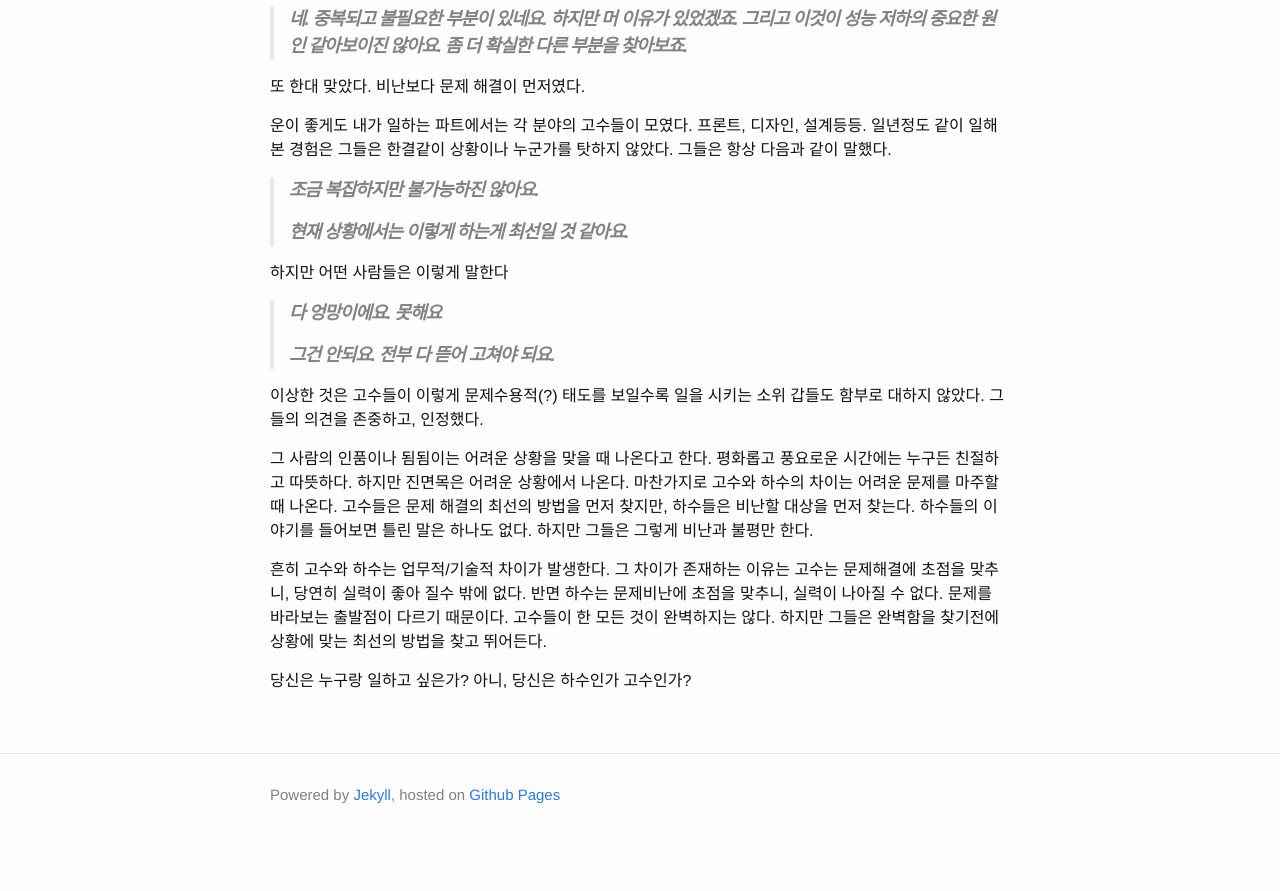
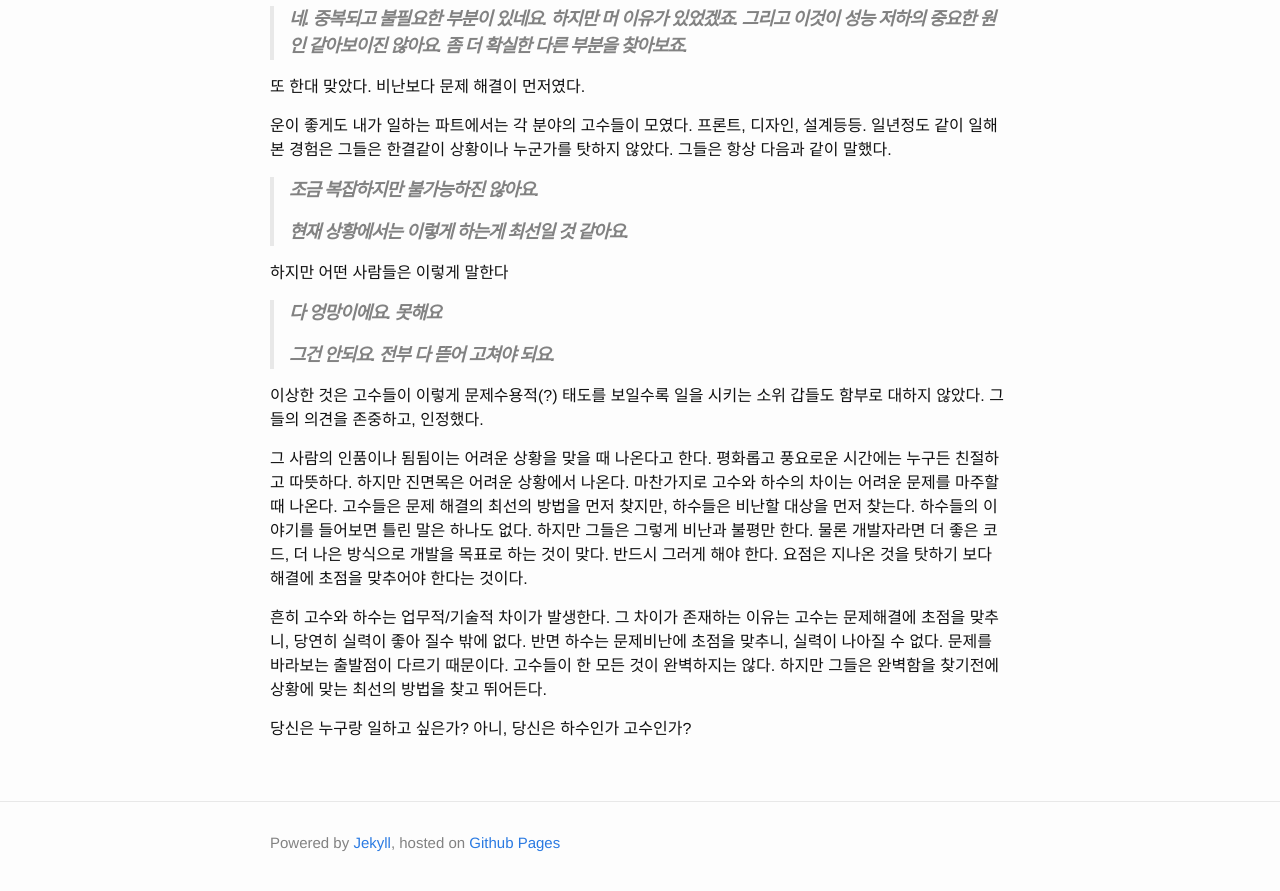
Before and after one commit to yookeun/yookeun.github.io, a Jekyll site: the page built from _posts/2023-01-27-think-level.md, in a window 1280 px wide and 900 px high, scrolled down 1475 px. Shown: the top 891 px of the window. Built offline with Jekyll 4.4.1, drawn with Linux system fonts in a browser that asks for light colours; comment, search, counter and statistics services are not loaded; before the commit the page ends 2327 px from its top, so only the background shows below that.

Commit message:
post modified

```diff
--- a/_posts/2023-01-27-think-level.md
+++ b/_posts/2023-01-27-think-level.md
@@ -65,7 +65,7 @@ categories: think
 
 이상한 것은 고수들이 이렇게 문제수용적(?) 태도를 보일수록 일을 시키는 소위 갑들도 함부로 대하지 않았다. 그들의 의견을 존중하고, 인정했다.
 
-그 사람의 인품이나 됨됨이는 어려운 상황을 맞을 때 나온다고 한다. 평화롭고 풍요로운 시간에는 누구든 친절하고 따뜻하다. 하지만 진면목은 어려운 상황에서 나온다. 마찬가지로 고수와 하수의 차이는 어려운 문제를 마주할때 나온다. 고수들은 문제 해결의 최선의 방법을 먼저 찾지만, 하수들은 비난할 대상을 먼저 찾는다. 하수들의 이야기를 들어보면 틀린 말은 하나도 없다. 하지만 그들은 그렇게 비난과 불평만 한다.
+그 사람의 인품이나 됨됨이는 어려운 상황을 맞을 때 나온다고 한다. 평화롭고 풍요로운 시간에는 누구든 친절하고 따뜻하다. 하지만 진면목은 어려운 상황에서 나온다. 마찬가지로 고수와 하수의 차이는 어려운 문제를 마주할때 나온다. 고수들은 문제 해결의 최선의 방법을 먼저 찾지만, 하수들은 비난할 대상을 먼저 찾는다. 하수들의 이야기를 들어보면 틀린 말은 하나도 없다. 하지만 그들은 그렇게 비난과 불평만 한다.  물론 개발자라면 더 좋은 코드, 더 나은 방식으로 개발을 목표로 하는 것이 맞다. 반드시 그러게 해야 한다. 요점은 지나온 것을 탓하기 보다 해결에 초점을 맞추어야 한다는 것이다.
 
 흔히 고수와 하수는 업무적/기술적 차이가 발생한다. 그 차이가 존재하는 이유는 고수는 문제해결에 초점을 맞추니, 당연히 실력이 좋아 질수 밖에 없다. 반면 하수는 문제비난에 초점을 맞추니, 실력이 나아질 수 없다.  문제를 바라보는 출발점이 다르기 때문이다. 고수들이 한 모든 것이 완벽하지는 않다. 하지만 그들은 완벽함을 찾기전에 상황에 맞는 최선의 방법을 찾고 뛰어든다.
 
```
Also changed, not shown: 1 other file.
